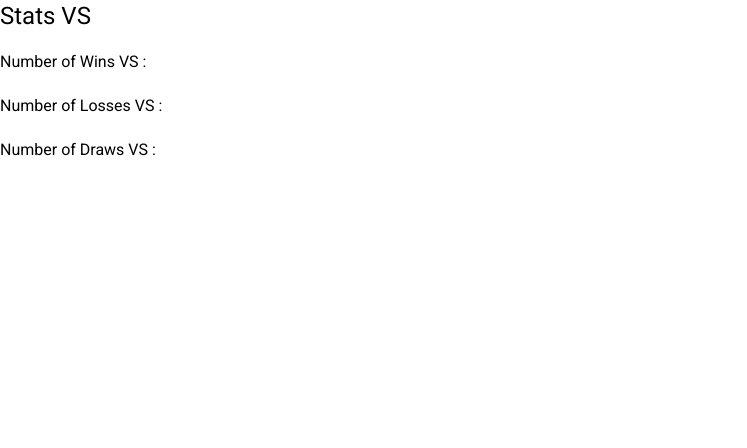
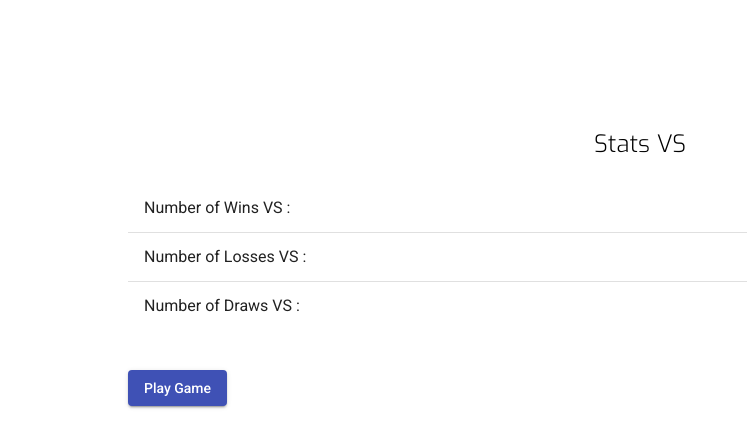
Before and after one commit to 2021-spring-afe-mowe/tca-checkers, an Angular app: page /stats in a window 1280 px wide. Shown: the top 448 px of the page, without its empty margins (0-747 px from the left). Built offline with nearby package versions, Linux system fonts and the light colour scheme.

Commit message:
styling stats-screen
made button to go to game-screen

```diff
--- a/src/app/shared-data.service.ts
+++ b/src/app/shared-data.service.ts
@@ -54,6 +54,10 @@ export class SharedDataService {
           , result: "D"
       }
       , {
+        opponentName: "Sherman"
+        , result: "L"
+      }
+      , {
           opponentName: "Sherman"
           , result: "W"
       }
--- a/src/app/stats-screen/stats-screen.component.css
+++ b/src/app/stats-screen/stats-screen.component.css
@@ -1 +1,8 @@
-@import '@angular/material/prebuilt-themes/deeppurple-amber.css';
+body {
+    padding: 10%;
+}
+
+h1 {
+    font-family: 'Exo', sans-serif;
+    text-align: center;
+}
--- a/src/app/stats-screen/stats-screen.component.html
+++ b/src/app/stats-screen/stats-screen.component.html
@@ -1,9 +1,37 @@
-<div>
+<!DOCTYPE html>
+<html lang="en">
+
+<head>
+  <meta charset="UTF-8">
+  <meta http-equiv="X-UA-Compatible" content="IE=edge">
+  <meta name="viewport" content="width=device-width, initial-scale=1.0">
+  <link rel="preconnect" href="https://fonts.gstatic.com">
+  <link href="https://fonts.googleapis.com/css2?family=Exo:wght@300&display=swap" rel="stylesheet">
+</head>
+
+<body>
+  <div>
     <h1>Stats VS {{ playerTwo }}</h1>
 
-    <h3>Number of Wins VS {{ playerTwo }}: {{ numberOfWins }}</h3>
+    <mat-list role="list">
+      <mat-list-item role="listitem">Number of Wins VS {{ playerTwo }}: {{ numberOfWins }}</mat-list-item>
+      <mat-divider></mat-divider>
 
-    <h3>Number of Losses VS {{ playerTwo }}: {{ numberOfLosses }}</h3>
+      <mat-list-item role="listitem">Number of Losses VS {{ playerTwo }}: {{ numberOfLosses }}</mat-list-item>
+      <mat-divider></mat-divider>
 
-    <h3>Number of Draws VS {{ playerTwo }}: {{ numberOfDraws }}</h3>
-</div>
+      <mat-list-item role="listitem">Number of Draws VS {{ playerTwo }}: {{ numberOfDraws }}</mat-list-item>
+    </mat-list>
+
+    <br><br>
+
+    <button
+      mat-raised-button color="primary"
+      routerLink="/game"
+    >
+      Play Game
+    </button>
+  </div>
+</body>
+
+</html>
--- a/src/app/welcome-screen/welcome-screen.component.css
+++ b/src/app/welcome-screen/welcome-screen.component.css
@@ -1,4 +1,4 @@
-h2{
+h1{
     text-align: center;
     font-family: 'Exo', sans-serif;
     font-weight: bold;
--- a/src/app/welcome-screen/welcome-screen.component.html
+++ b/src/app/welcome-screen/welcome-screen.component.html
@@ -11,9 +11,9 @@
 
 <body class="font">
   <mat-card class="card">
-    <h2 class="mat-h2">
+    <h1 class="mat-h1">
       SELECT PLAYER 2
-    </h2>
+    </h1>
     <div class="form-check chooseOpponent">
 
       <!-- Template Variable #checker Opponents -->
```
